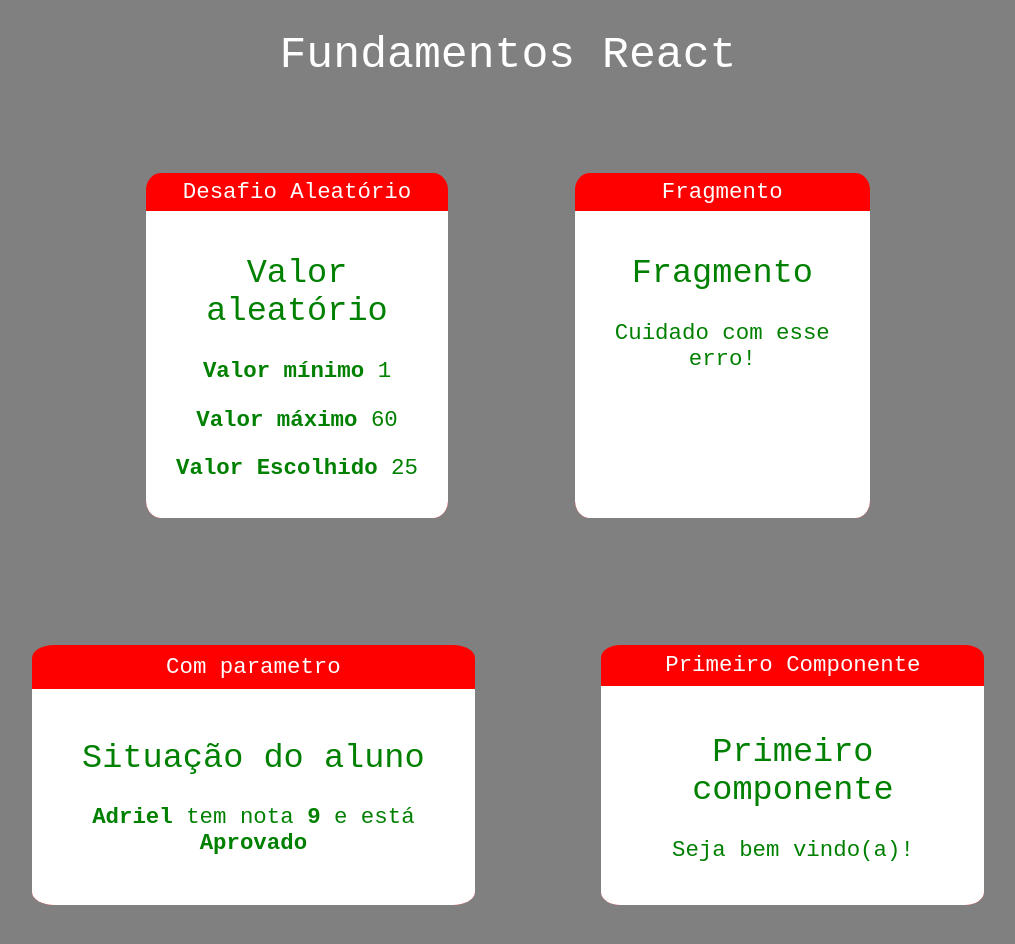
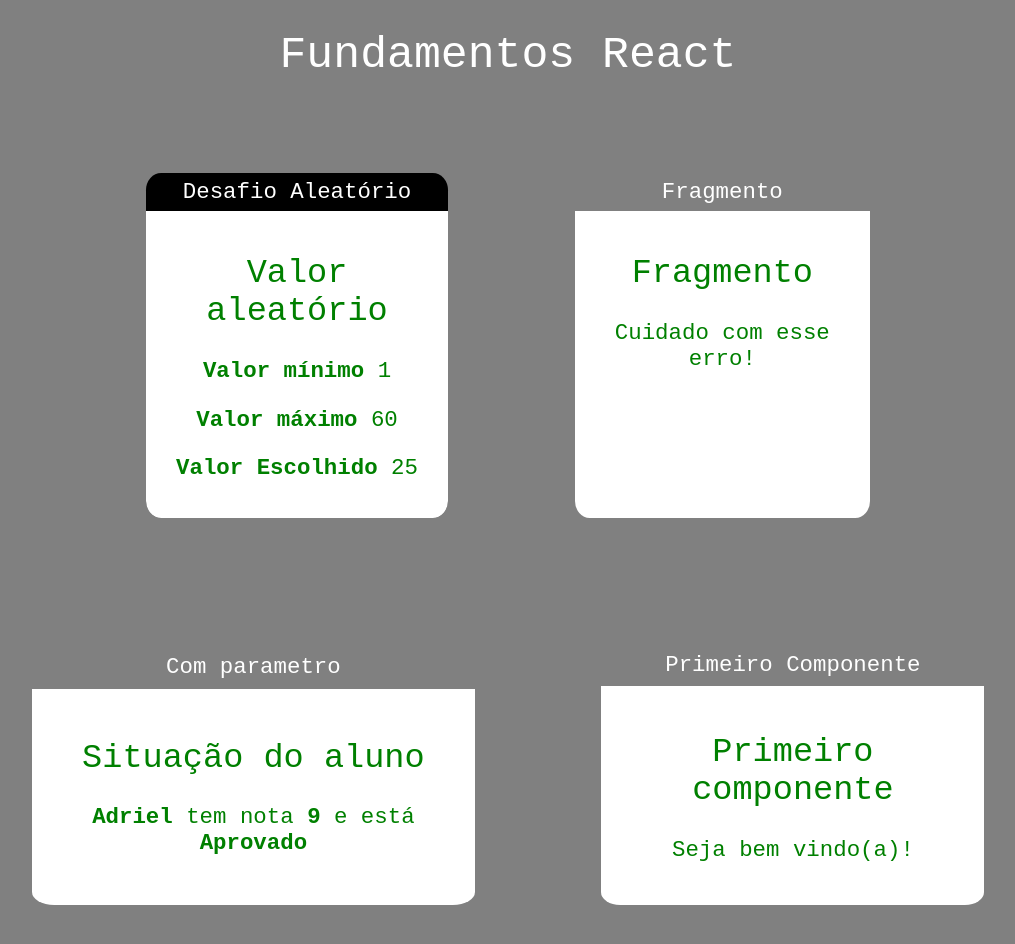
Before and after one commit to AdrielModollo/React-app-Node, a React (Create React App) app in the folder fundamentos-react/: page / in a window 1280 px wide. Shown: the top 944 px of the page, without its empty margins (132-1147 px from the left). Built offline with nearby package versions, Linux system fonts and the light colour scheme; a web font is replaced by a local one.

Commit message:
Atribuir color através de const

```diff
--- a/fundamentos-react/src/App.jsx
+++ b/fundamentos-react/src/App.jsx
@@ -14,7 +14,7 @@ export default () =>
         <h1> Fundamentos React </h1>
 
         <div className="Cards">
-            <Card titulo="Desafio Aleatório">
+            <Card titulo="Desafio Aleatório" color="#000000">
                 <Aleatorio min={1} max={60} />
             </Card>
 
--- a/fundamentos-react/src/components/layout/Card.css
+++ b/fundamentos-react/src/components/layout/Card.css
@@ -1,8 +1,7 @@
 .Card {
-    background-color: red;
     border-radius: 5%;
     overflow: hidden;
-    border: 5% red;
+    border: 5% solid;
     margin: 5%;
     display: flex;
     flex-direction: column;
--- a/fundamentos-react/src/components/layout/Card.jsx
+++ b/fundamentos-react/src/components/layout/Card.jsx
@@ -1,13 +1,17 @@
+import "./Card.css"
 import React from 'react'
-import "./Card.css"
 
-export default props => {
+export default (props) => {
+    const estilo = {
+        backgroundColor: props.color //|| '#F00'
+    }
+
     return (
-        <div className="Card">
+        <div className="Card" style={estilo}>
             <div className="Title">{props.titulo}</div>
             <div className="Content">
                 {props.children}
             </div>
         </div>
     );
-}
+};
```
